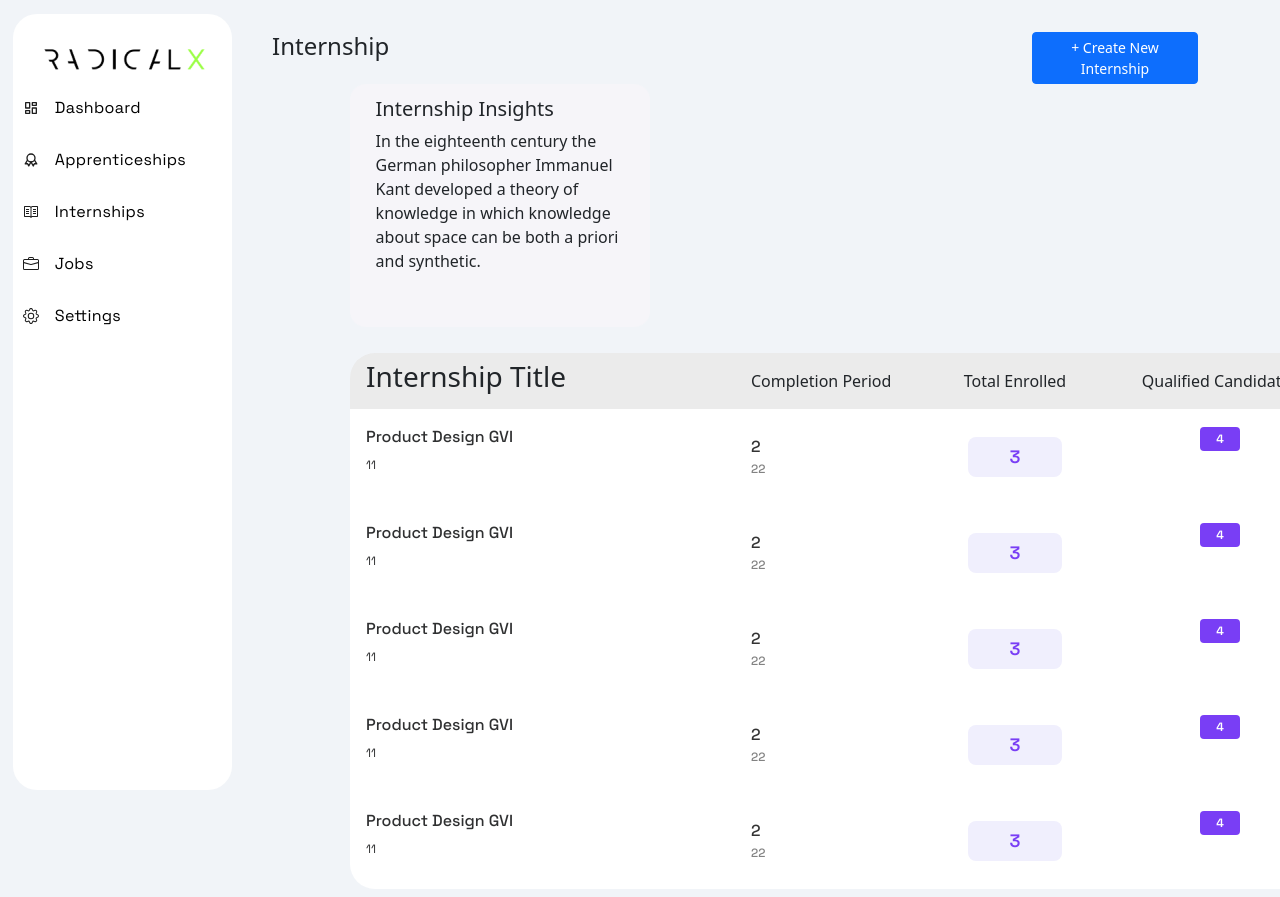
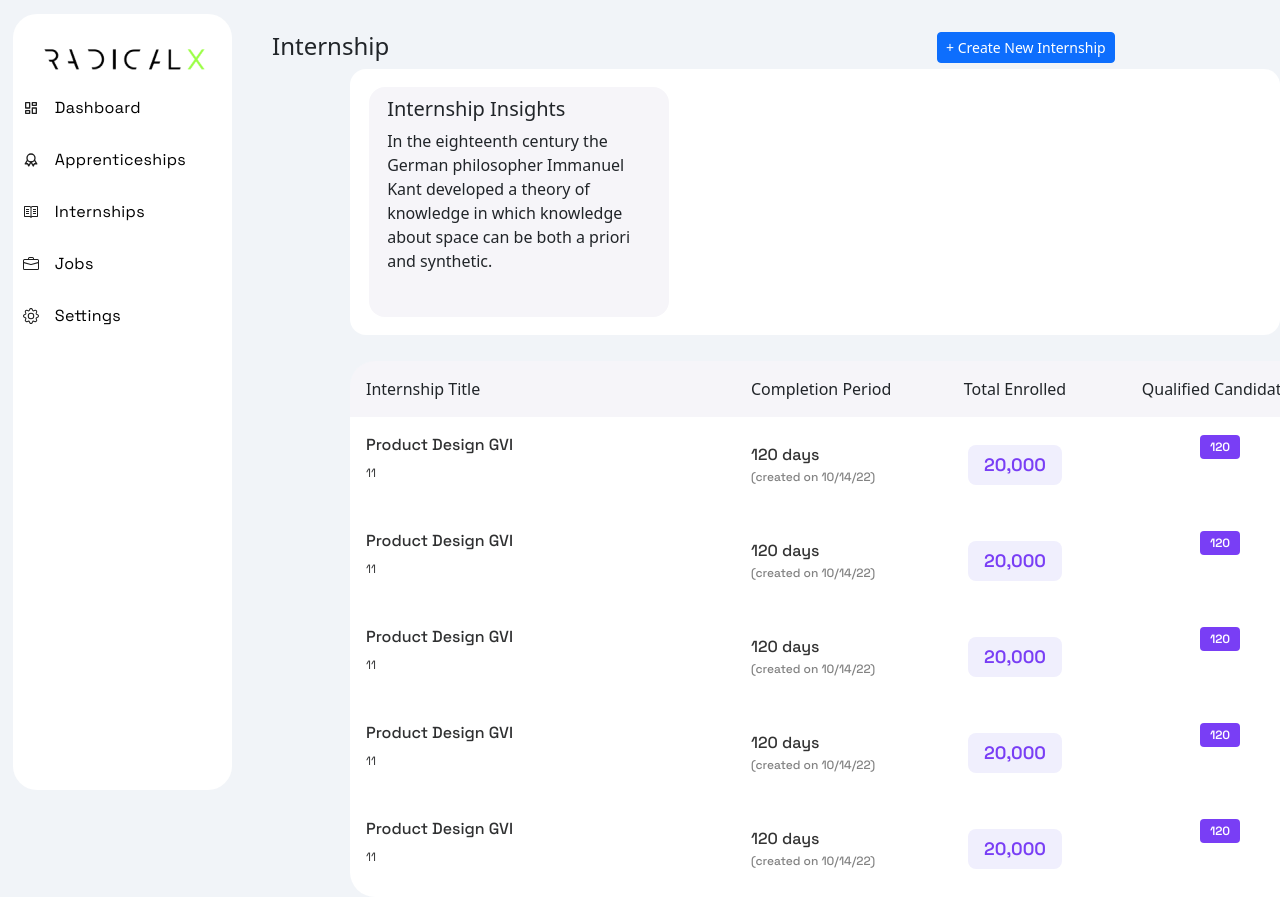
Before and after one commit to web-based/radicalx-internship-flow-app, a React (Create React App) app: page /internship in a window 1280 px wide. Shown: the top 897 px of the page. Built offline with nearby package versions, Linux system fonts and the light colour scheme.

Commit message:
internship insight container/basic css 🧰

```diff
--- a/src/components/Dashboard.css
+++ b/src/components/Dashboard.css
@@ -84,7 +84,19 @@ align-items: center;
     padding: 1% 2% 3% 2%;
     inline-size: 300px;
     margin-left: 350px;
-    margin-bottom: 2%;
-    overflow: hidden;
+    margin: 2%;
+    /* overflow: hidden; */
+    display:flex;
+    flex-direction: column;
 
 }
+
+.int-insight-main-container{
+background-color: #fff;
+ border-radius: 16px;
+ /* inline-size: 1200px; */
+ /* height:260px; */
+ display:flex;
+ margin-left: 350px;
+ margin-bottom: 2%;
+}
--- a/src/components/InternInsight.js
+++ b/src/components/InternInsight.js
@@ -5,11 +5,16 @@ import "./Dashboard.css";
 function InternInsight() {
   return (
     <>
-      <div className="internInsight-Container">
-        <h5>Internship Insights</h5>
-        <p>
-          In the eighteenth century the German philosopher Immanuel Kant developed a theory of knowledge in which knowledge about space can be both a priori and synthetic.
-        </p>
+      <div className="int-insight-main-container">
+
+        <div className="internInsight-Container">
+          <h5>Internship Insights</h5>
+          <p>
+            In the eighteenth century the German philosopher Immanuel Kant
+            developed a theory of knowledge in which knowledge about space can
+            be both a priori and synthetic.
+          </p>
+        </div>
       </div>
     </>
   );
--- a/src/components/InternshipLists.css
+++ b/src/components/InternshipLists.css
@@ -322,7 +322,7 @@
 }
 
 .tableHeader {
-    background-color: #ebebeb;
+    background-color: #F6F5F9;
     height: 56px;
 
 }
--- a/src/components/InternshipLists.js
+++ b/src/components/InternshipLists.js
@@ -7,7 +7,7 @@ function InternshipLists() {
     <div className="tableLayout">
       <div className="colOne">
         <div className="colOneEle tableHeader border-left">
-          <h3 className="int-title-header">Internship Title</h3>
+          Internship Title
         </div>
         <div className="colOneEle">
           <div className="colOneTextBox">
@@ -44,32 +44,32 @@ function InternshipLists() {
         <div className="colTwoEle tableHeader">Completion Period</div>
         <div className="colTwoEle">
           <div className="colTwoTextBox">
-            <div className="colTwoDayText">2</div>
-            <div className="colTwoText">22</div>
+            <div className="colTwoDayText">120 days</div>
+            <div className="colTwoText">(created on 10/14/22)</div>
           </div>
         </div>
         <div className="colTwoEle">
           <div className="colTwoTextBox">
-            <div className="colTwoDayText">2</div>
-            <div className="colTwoText">22</div>
+            <div className="colTwoDayText">120 days</div>
+            <div className="colTwoText">(created on 10/14/22)</div>
           </div>
         </div>
         <div className="colTwoEle">
           <div className="colTwoTextBox">
-            <div className="colTwoDayText">2</div>
-            <div className="colTwoText">22</div>
+            <div className="colTwoDayText">120 days</div>
+            <div className="colTwoText">(created on 10/14/22)</div>
           </div>
         </div>
         <div className="colTwoEle">
           <div className="colTwoTextBox">
-            <div className="colTwoDayText">2</div>
-            <div className="colTwoText">22</div>
+            <div className="colTwoDayText">120 days</div>
+            <div className="colTwoText">(created on 10/14/22)</div>
           </div>
         </div>
         <div className="colTwoEle">
           <div className="colTwoTextBox">
-            <div className="colTwoDayText">2</div>
-            <div className="colTwoText">22</div>
+            <div className="colTwoDayText">120 days</div>
+            <div className="colTwoText">(created on 10/14/22)</div>
           </div>
         </div>
       </div>
@@ -77,27 +77,27 @@ function InternshipLists() {
         <div className="colThreeEle tableHeader">Total Enrolled</div>
         <div className="colThreeEle">
           <div className="colThreeTextBox">
-            <div className="colThreeText">3</div>
+            <div className="colThreeText">20,000</div>
           </div>
         </div>
         <div className="colThreeEle">
           <div className="colThreeTextBox">
-            <div className="colThreeText">3</div>
+            <div className="colThreeText">20,000</div>
           </div>
         </div>
         <div className="colThreeEle">
           <div className="colThreeTextBox">
-            <div className="colThreeText">3</div>
+            <div className="colThreeText">20,000</div>
           </div>
         </div>
         <div className="colThreeEle">
           <div className="colThreeTextBox">
-            <div className="colThreeText">3</div>
+            <div className="colThreeText">20,000</div>
           </div>
         </div>
         <div className="colThreeEle">
           <div className="colThreeTextBox">
-            <div className="colThreeText">3</div>
+            <div className="colThreeText">20,000</div>
           </div>
         </div>
       </div>
@@ -106,35 +106,35 @@ function InternshipLists() {
         <div className="colFourEle">
           <div className="colFourBox">
             <div className="colFourTextBox">
-              <div className="colFourText">4</div>
+              <div className="colFourText">120</div>
             </div>
           </div>
         </div>
         <div className="colFourEle">
           <div className="colFourBox">
             <div className="colFourTextBox">
-              <div className="colFourText">4</div>
+              <div className="colFourText">120</div>
             </div>
           </div>
         </div>
         <div className="colFourEle">
           <div className="colFourBox">
             <div className="colFourTextBox">
-              <div className="colFourText">4</div>
+              <div className="colFourText">120</div>
             </div>
           </div>
         </div>
         <div className="colFourEle">
           <div className="colFourBox">
             <div className="colFourTextBox">
-              <div className="colFourText">4</div>
+              <div className="colFourText">120</div>
             </div>
           </div>
         </div>
         <div className="colFourEle">
           <div className="colFourBox">
             <div className="colFourTextBox">
-              <div className="colFourText">4</div>
+              <div className="colFourText">120</div>
             </div>
           </div>
         </div>
--- a/src/components/MainTitle.js
+++ b/src/components/MainTitle.js
@@ -13,7 +13,7 @@ function MainTitle() {
             Internship
           </h4>
         </Col>
-        <Col md={{span: 2, offset: 1}}>
+        <Col >
           <Button className="home-title-btn" size="sm">
             + Create New Internship
           </Button>
--- a/src/components/btn.css
+++ b/src/components/btn.css
@@ -1,5 +1,5 @@
 .home-title-btn {
-    background: #793EF5;
+    background: #793EF5 ;
     border: none;
     padding: 12px 16px;
     border-radius: 12px;
```
